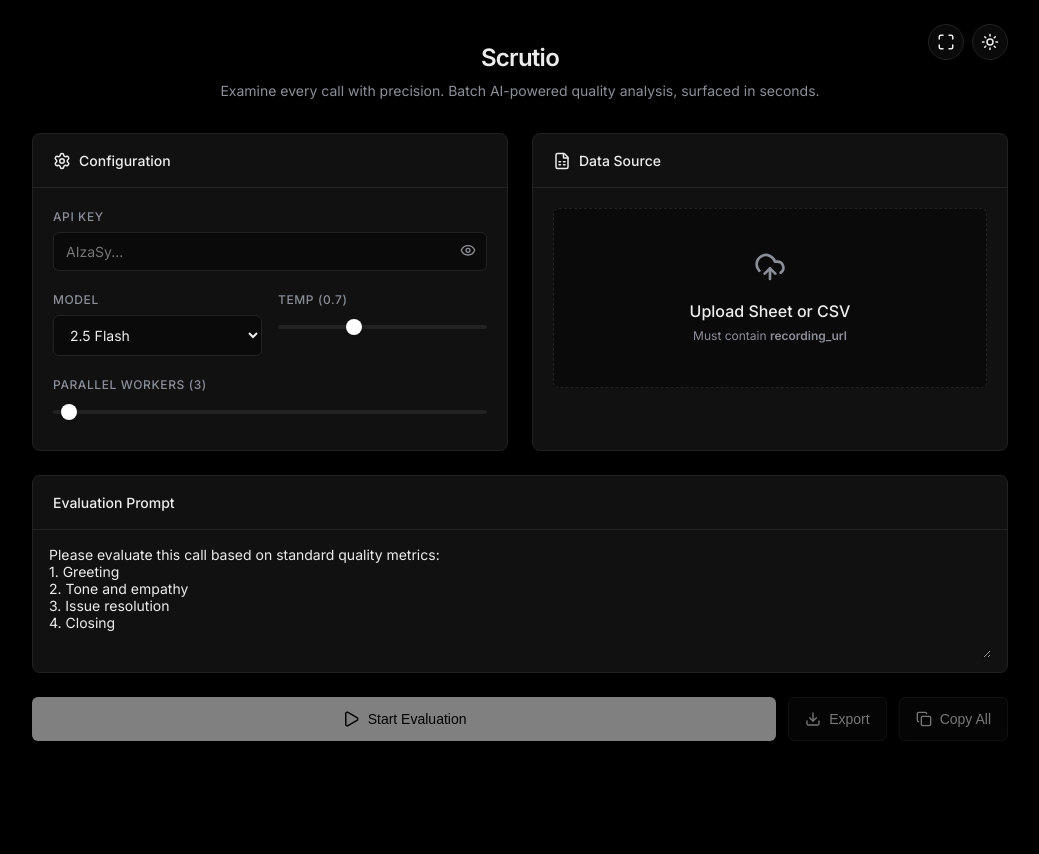
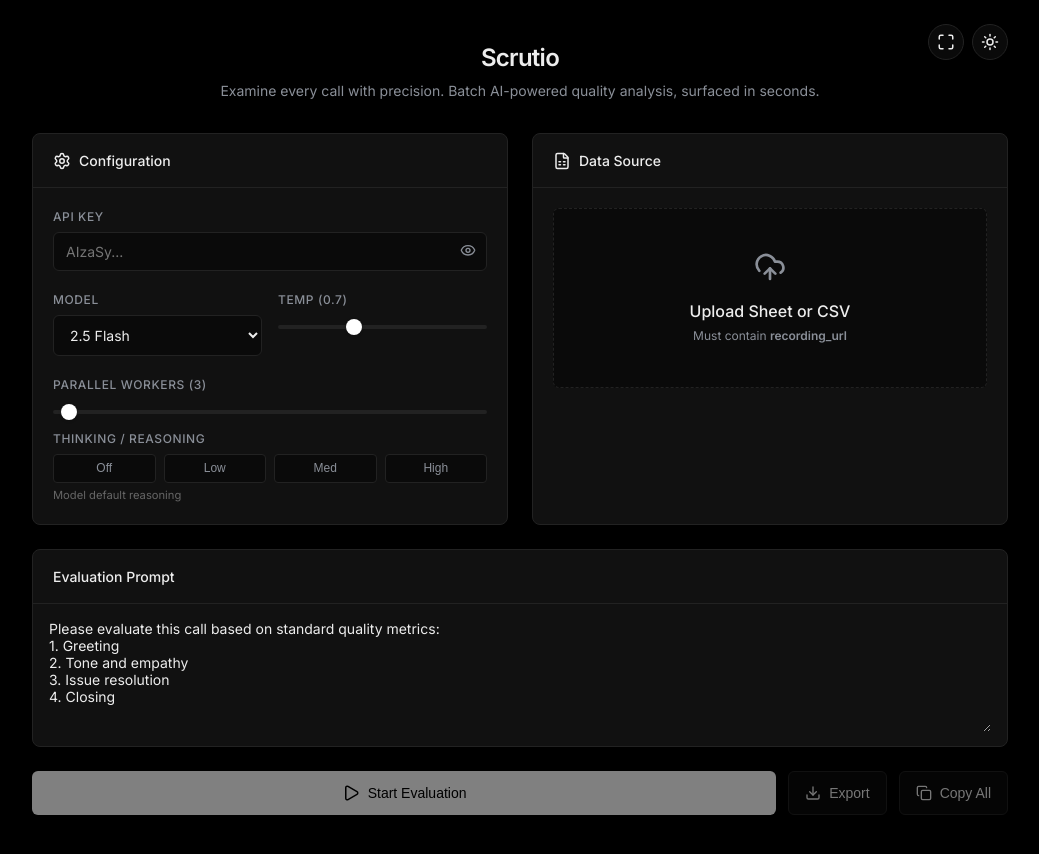
Before and after one commit to RaamAgr/scrutio, a Next.js app: page / in a window 1280 px wide. Shown: the top 854 px of the page, without its empty margins (120-1159 px from the left). Before the commit the page ends 813 px from the top, so only its background shows below. Built offline with nearby package versions, Linux system fonts and the light colour scheme.

Commit message:
feat: add thinking/reasoning budget selector (Off/Low/Med/High)

```diff
--- a/src/app/api/evaluate/route.ts
+++ b/src/app/api/evaluate/route.ts
@@ -12,7 +12,7 @@ export async function POST(req: NextRequest) {
   let client: GoogleGenAI | null = null;
 
   try {
-    const { url, prompt, apiKey, model, temperature, topP, topK } = await req.json();
+    const { url, prompt, apiKey, model, temperature, topP, topK, thinkingBudget } = await req.json();
 
     if (!url || !prompt || !apiKey) {
       return NextResponse.json({ error: 'Missing required parameters: url, prompt, or apiKey.' }, { status: 400 });
@@ -74,6 +74,9 @@ export async function POST(req: NextRequest) {
         temperature: temperature ? parseFloat(temperature) : 0.7,
         topP: topP ? parseFloat(topP) : 0.95,
         topK: topK ? parseInt(topK) : 64,
+        ...(typeof thinkingBudget === 'number' && thinkingBudget >= 0
+          ? { thinkingConfig: { thinkingBudget } }
+          : {}),
       }
     });
 
--- a/src/app/page.tsx
+++ b/src/app/page.tsx
@@ -33,6 +33,7 @@ export default function QCApp() {
   const [prompt, setPrompt] = useState('Please evaluate this call based on standard quality metrics:\n1. Greeting\n2. Tone and empathy\n3. Issue resolution\n4. Closing');
   const [temperature, setTemperature] = useState(0.7);
   const [workers, setWorkers] = useState(3);
+  const [thinkingBudget, setThinkingBudget] = useState<number>(-1);
 
   const [records, setRecords] = useState<RecordItem[]>([]);
   const [isProcessing, setIsProcessing] = useState(false);
@@ -218,6 +219,7 @@ export default function QCApp() {
               apiKey,
               model,
               temperature,
+              thinkingBudget,
             })
           });
 
@@ -418,6 +420,37 @@ export default function QCApp() {
                 value={workers}
                 onChange={(e) => setWorkers(parseInt(e.target.value))}
               />
+            </div>
+
+            <div className="form-group" style={{ marginBottom: 0 }}>
+              <label className="label">Thinking / Reasoning</label>
+              <div style={{ display: 'grid', gridTemplateColumns: 'repeat(4, 1fr)', gap: '0.5rem', marginTop: '0.25rem' }}>
+                {([['Off', 0], ['Low', 1024], ['Med', 8192], ['High', 24576]] as const).map(([label, val]) => (
+                  <button
+                    key={label}
+                    type="button"
+                    onClick={() => setThinkingBudget(val === thinkingBudget ? -1 : val)}
+                    className="btn"
+                    style={{
+                      padding: '0.4rem 0',
+                      fontSize: '0.75rem',
+                      fontWeight: 500,
+                      border: '1px solid',
+                      borderColor: thinkingBudget === val ? 'var(--text-primary)' : 'var(--border-color)',
+                      background: thinkingBudget === val ? 'var(--text-primary)' : 'var(--bg-surface)',
+                      color: thinkingBudget === val ? 'var(--bg-card)' : 'var(--text-secondary)',
+                      borderRadius: '4px',
+                      cursor: 'pointer',
+                      transition: 'all 0.15s ease',
+                    }}
+                  >
+                    {label}
+                  </button>
+                ))}
+              </div>
+              <span style={{ fontSize: '0.7rem', color: 'var(--text-muted)', marginTop: '0.25rem', display: 'block' }}>
+                {thinkingBudget <= 0 ? 'Model default reasoning' : `Budget: ${thinkingBudget.toLocaleString()} tokens`}
+              </span>
             </div>
           </div>
         </div>
```
